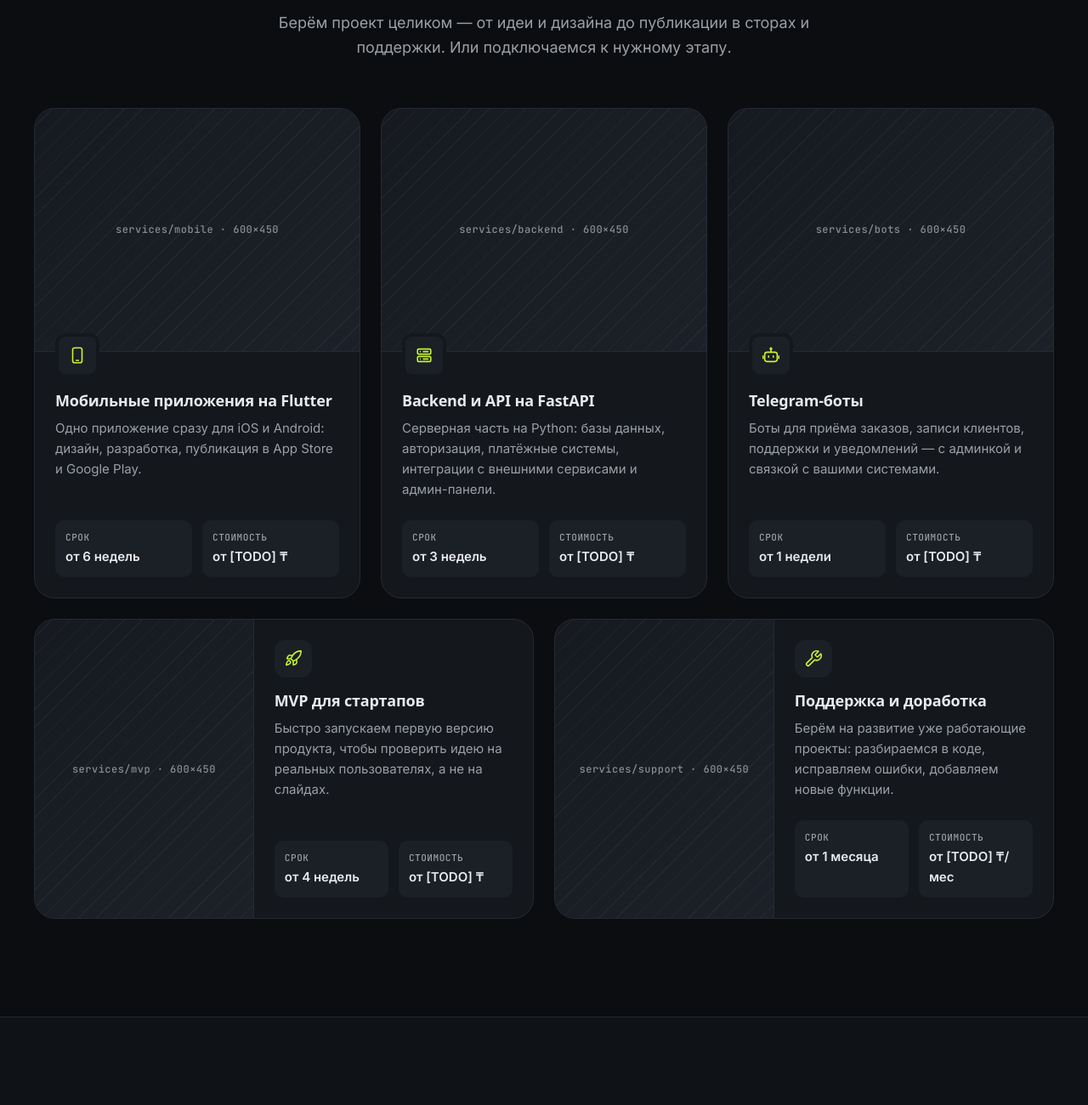
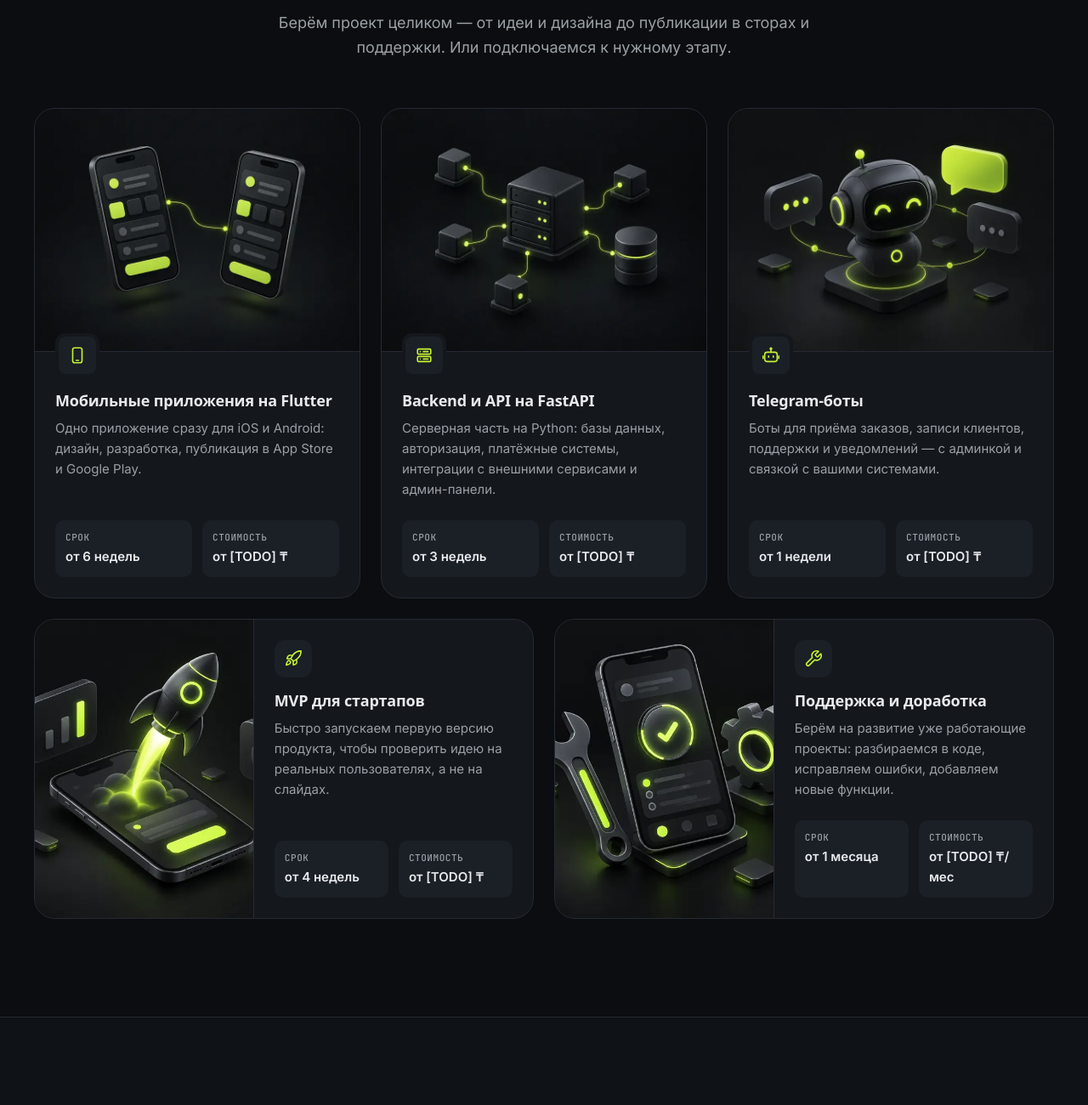
Before and after one commit to EasyCodeHubTeam/easycode-landing, a plain HTML site: page index.html in a window 1280 px wide. Shown: the part 1020-2320 px from the top of the page at 85% size. Drawn offline with Linux system fonts and the light colour scheme; a web font is replaced by a local one.

Commit message:
Иллюстрации для сайта
- hero, 5 карточек услуг, «Почему мы» и фон блока заявки в WebP
- Карточки услуг в 800×600 для чёткости на ретина-экранах
- Исправлен путь к фону блока заявки (url в CSS-переменной считался от css/)
- В светлой теме тёмный фон блока заявки не показывается

```diff
--- a/css/style.css
+++ b/css/style.css
@@ -880,6 +880,12 @@
     radial-gradient(ellipse 60% 80% at 0% 0%, var(--accent-soft), transparent 60%),
     var(--cta-bg, none) center / cover no-repeat;
 }
+/* Фоновая картинка тёмная — в светлой теме её не показываем */
+:root[data-theme='light'] .contact::before {
+  background: radial-gradient(ellipse 60% 80% at 0% 0%, var(--accent-soft), transparent 60%);
+}
+:root[data-theme='light'] .contact.has-bg::after { display: none; }
+
 /* Затемнение поверх фоновой картинки, чтобы текст читался */
 .contact.has-bg::after {
   content: '';
--- a/index.html
+++ b/index.html
@@ -177,8 +177,8 @@
 
         <div class="services">
           <article class="card service reveal">
-            <div class="media media--4x3" data-slot="services/mobile · 600×450">
-              <img src="assets/img/services/mobile.webp" width="600" height="450" loading="lazy" decoding="async"
+            <div class="media media--4x3" data-slot="services/mobile · 800×600">
+              <img src="assets/img/services/mobile.webp" width="800" height="600" loading="lazy" decoding="async"
                    alt="Иллюстрация: мобильное приложение на двух смартфонах" data-i18n-attr="alt:services.mobile.alt"
                    onerror="this.closest('.media').classList.add('is-missing')">
             </div>
@@ -194,8 +194,8 @@
           </article>
 
           <article class="card service reveal">
-            <div class="media media--4x3" data-slot="services/backend · 600×450">
-              <img src="assets/img/services/backend.webp" width="600" height="450" loading="lazy" decoding="async"
+            <div class="media media--4x3" data-slot="services/backend · 800×600">
+              <img src="assets/img/services/backend.webp" width="800" height="600" loading="lazy" decoding="async"
                    alt="Иллюстрация: серверы и база данных" data-i18n-attr="alt:services.backend.alt"
                    onerror="this.closest('.media').classList.add('is-missing')">
             </div>
@@ -211,8 +211,8 @@
           </article>
 
           <article class="card service reveal">
-            <div class="media media--4x3" data-slot="services/bots · 600×450">
-              <img src="assets/img/services/bots.webp" width="600" height="450" loading="lazy" decoding="async"
+            <div class="media media--4x3" data-slot="services/bots · 800×600">
+              <img src="assets/img/services/bots.webp" width="800" height="600" loading="lazy" decoding="async"
                    alt="Иллюстрация: чат с Telegram-ботом" data-i18n-attr="alt:services.bots.alt"
                    onerror="this.closest('.media').classList.add('is-missing')">
             </div>
@@ -228,8 +228,8 @@
           </article>
 
           <article class="card service reveal">
-            <div class="media media--4x3" data-slot="services/mvp · 600×450">
-              <img src="assets/img/services/mvp.webp" width="600" height="450" loading="lazy" decoding="async"
+            <div class="media media--4x3" data-slot="services/mvp · 800×600">
+              <img src="assets/img/services/mvp.webp" width="800" height="600" loading="lazy" decoding="async"
                    alt="Иллюстрация: запуск первой версии продукта" data-i18n-attr="alt:services.mvp.alt"
                    onerror="this.closest('.media').classList.add('is-missing')">
             </div>
@@ -245,8 +245,8 @@
           </article>
 
           <article class="card service reveal">
-            <div class="media media--4x3" data-slot="services/support · 600×450">
-              <img src="assets/img/services/support.webp" width="600" height="450" loading="lazy" decoding="async"
+            <div class="media media--4x3" data-slot="services/support · 800×600">
+              <img src="assets/img/services/support.webp" width="800" height="600" loading="lazy" decoding="async"
                    alt="Иллюстрация: доработка и поддержка приложения" data-i18n-attr="alt:services.support.alt"
                    onerror="this.closest('.media').classList.add('is-missing')">
             </div>
--- a/js/main.js
+++ b/js/main.js
@@ -161,7 +161,8 @@
     observer.disconnect();
     const img = new Image();
     img.onload = () => {
-      section.style.setProperty('--cta-bg', `url("${src}")`);
+      // Абсолютный адрес: относительный url() в CSS-переменной считался бы от css/style.css
+      section.style.setProperty('--cta-bg', `url("${img.src}")`);
       section.classList.add('has-bg');
     };
     img.src = src;
```
Also changed, not shown: assets/img/about.webp (added), assets/img/cta-bg.webp (added), assets/img/hero.webp (added), assets/img/services/backend.webp (added), assets/img/services/bots.webp (added), assets/img/services/mobile.webp (added), assets/img/services/mvp.webp (added), assets/img/services/support.webp (added), 1 other file.
